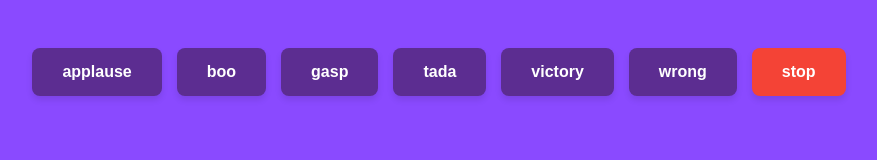
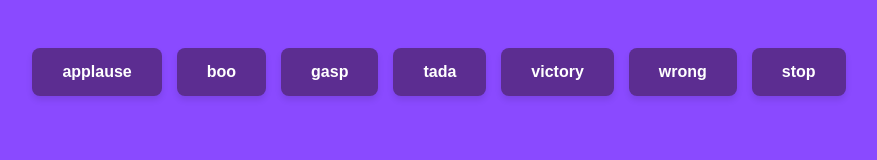
Before and after one commit to acciojob/Soundbar-accio-Akshaya, a website: page main.html in a window 1280 px wide. Shown: the whole page, without its empty margins (201-1078 px from the left). Drawn offline with Linux system fonts and the light colour scheme.

Commit message:
created a submission

```diff
--- a/script.js
+++ b/script.js
@@ -1,8 +1,6 @@
 //your JS code here. If required.
-const soundFiles = ['applause', 'boo', 'gasp', 'tada', 'victory', 'wrong']; // Sound file names without extensions
-        const soundDirectory = './sounds/';
+const soundFiles = ['applause', 'boo', 'gasp', 'tada', 'victory', 'wrong'];
 const buttonsContainer = document.getElementById('buttons');
-
 const createButton = (label, className, onClickHandler) => {
 const button = document.createElement('button');
     button.className = className;
@@ -13,9 +11,8 @@ const soundFiles = ['applause', 'boo', 'gasp', 'tada', 'victory', 'wrong']; // S
 
 const sounds = {};
 
-        // Create buttons for each sound
 soundFiles.forEach(sound => {
-            const audio = new Audio(`${soundDirectory}${sound}.mp3`);
+    const audio = new Audio(`./sounds/${sound}.mp3`);
     sounds[sound] = audio;
 
     const button = createButton(sound, 'btn', () => {
@@ -25,15 +22,8 @@ const soundFiles = ['applause', 'boo', 'gasp', 'tada', 'victory', 'wrong']; // S
 
     buttonsContainer.appendChild(button);
 });
-
-        // Create a stop button
-        const stopButton = createButton('stop', 'btn stop', () => {
-            stopAllSounds();
-        });
-
+const stopButton = createButton('stop', 'btn stop', stopAllSounds);
 buttonsContainer.appendChild(stopButton);
-
-        // Stop all sounds
 function stopAllSounds() {
     Object.values(sounds).forEach(audio => {
         audio.pause();
--- a/styles.css
+++ b/styles.css
@@ -28,8 +28,8 @@ body {
             background-color: #50287e; /* Darker purple for hover effect */
         }
         .stop {
-            background-color: #f44336; /* Matches red stop button */
+            background-color: #5c2d91; /* Matches red stop button */
         }
         .stop:hover {
-            background-color: #e53935; /* Darker red for hover effect */
+            background-color: #50287e; /* Darker red for hover effect */
         }
```
Lines whose indentation alone changed are shown as unchanged.
